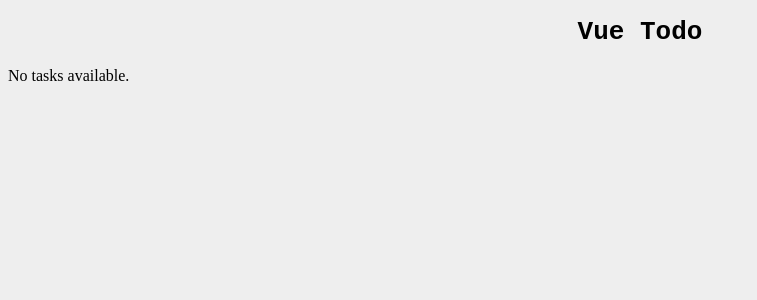
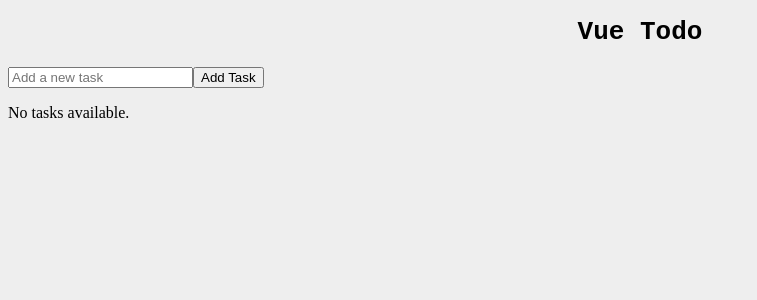
Before and after one commit to husamXA1/vue-todo, a Vue app: page / in a window 1280 px wide. Shown: the top 300 px of the page, without its empty margins (0-757 px from the left). Built offline with nearby package versions, Linux system fonts and the light colour scheme.

Commit message:
add task creation logic

```diff
--- a/src/App.vue
+++ b/src/App.vue
@@ -3,6 +3,7 @@ import { ref, watch } from 'vue';
 import Task from './components/Task.vue';
 
 const tasks = ref([]);
+const newTaskTitle = ref('');
 
 watch(
   tasks,
@@ -36,10 +37,34 @@ function handleDeleteTask(taskId) {
   saveTasksToLocalStorage();
 }
 
+function createTask() {
+  if (newTaskTitle.value.trim() === '') return;
+
+  const newTask = {
+    id: Date.now(),
+    title: newTaskTitle.value.trim(),
+    completed: false,
+  };
+  tasks.value.push(newTask);
+  newTaskTitle.value = '';
+  saveTasksToLocalStorage();
+}
+
 </script>
 
 <template>
   <h1>Vue Todo</h1>
+  <form @submit.prevent>
+    <input
+      v-model="newTaskTitle"
+      type="text"
+      placeholder="Add a new task"
+      required
+    />
+    <button type="submit" @click="createTask">
+      Add Task
+    </button>
+  </form>
   <ul v-if="tasks.length">
     <li v-for="task in tasks">
       <Task
```
